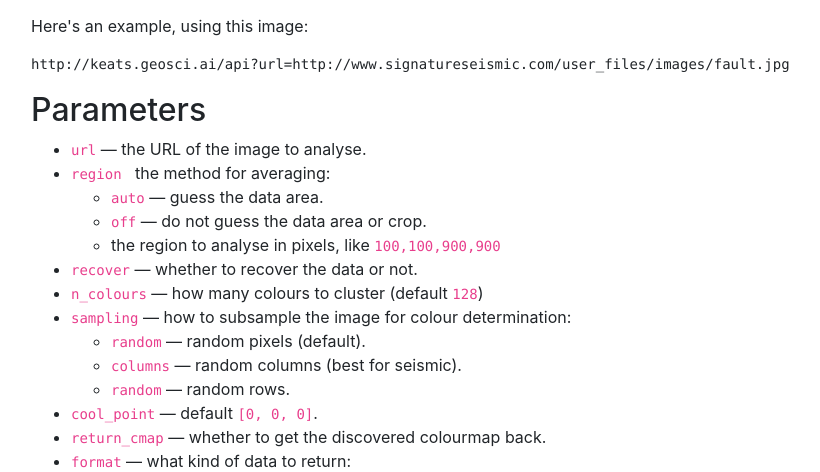
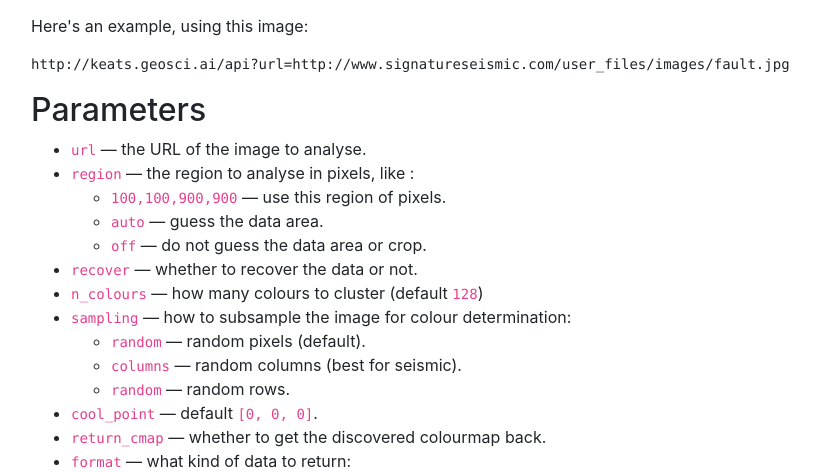
Before and after one commit to kwinkunks/rainbow, a Flask app: page / in a window 1280 px wide. Shown: the part 588-1060 px from the top of the page, without its empty margins (54-874 px from the left). Run offline with Flask 2, Linux system fonts and the light colour scheme; some libraries are stand-ins or nearby versions.

Commit message:
making work w 3.4

```diff
--- a/mycarta.py
+++ b/mycarta.py
@@ -2,7 +2,7 @@ import numpy as np
 import scipy as sp
 from scipy import ndimage as ndi
 from skimage import color, exposure, feature
-from skimage.filters import threshold_otsu, threshold_sauvola
+from skimage.filters import threshold_otsu   #, threshold_sauvola
 from skimage.morphology import remove_small_objects, disk, square, opening, dilation
 from skimage.measure import find_contours, approximate_polygon
 from skimage import segmentation
@@ -59,8 +59,8 @@ def find_largest(img, threshold='opening'):
     elif threshold == 'adaptive':
         gry = sp.ndimage.filters.gaussian_filter(color.rgb2gray(gry),7)
         rescale = exposure.rescale_intensity(gry, in_range=(p2, p95))
-        thresh_sauvola = threshold_sauvola(rescale, window_size=99)
-        binary = rescale < thresh_sauvola
+        #thresh_sauvola = threshold_sauvola(rescale, window_size=99)
+        #binary = rescale < thresh_sauvola
 
     elif threshold == 'global':
         rescale = exposure.rescale_intensity(gry, in_range=(p2, p95))
--- a/templates/index.html
+++ b/templates/index.html
@@ -18,11 +18,11 @@
 <h2>Parameters</h2>
 <ul>
 <li><code>url</code> — the URL of the image to analyse.</li>
-<li><code>region</code> &nbsp; the method for averaging:
+<li><code>region</code> — the region to analyse in pixels, like :
  <ul>
+ <li><code>100,100,900,900</code> — use this region of pixels.</li>
  <li><code>auto</code> — guess the data area.</li>
  <li><code>off</code> — do not guess the data area or crop.</li>
- <li>the region to analyse in pixels, like <code>100,100,900,900</code></li>
  </ul>
 </li>
 <li><code>recover</code> — whether to recover the data or not.</li>
```
